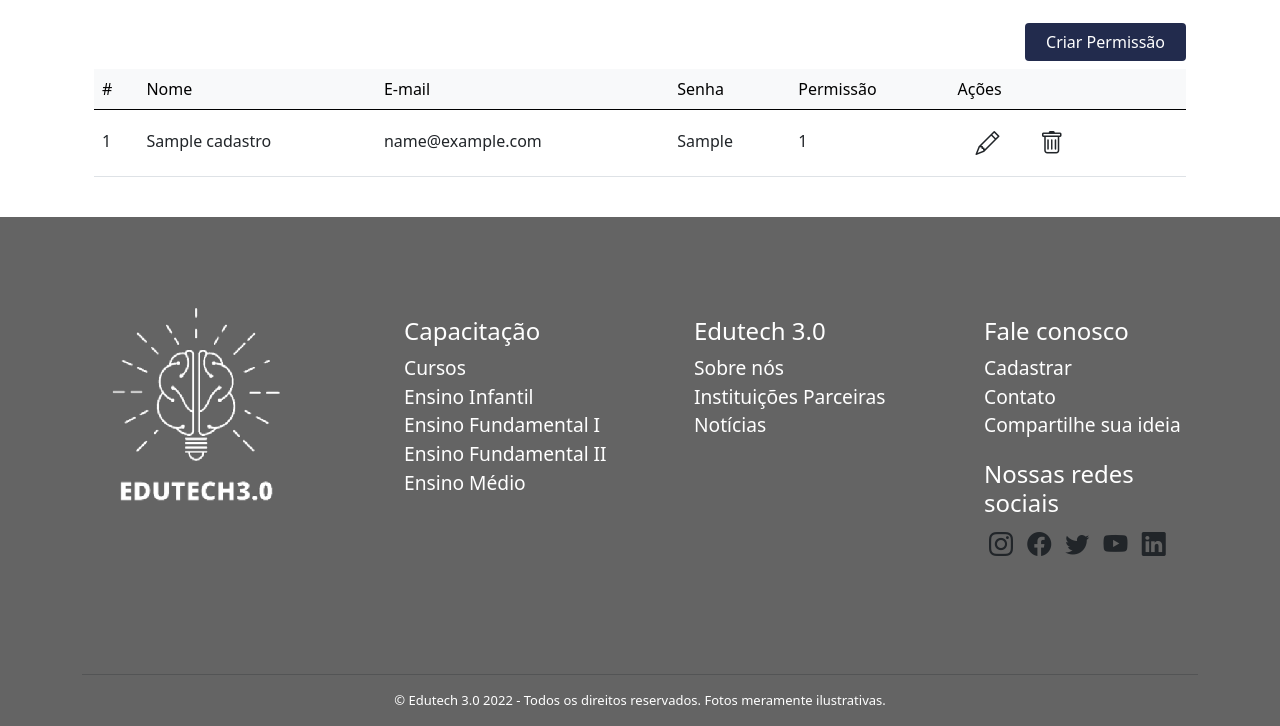
After one commit to tesouzas/site-edutech3.0, a Spring Boot app: page /cadastro in a window 1280 px wide. The commit adds this page. Shown: the part 641-1367 px from the top of the page. Run offline with Spring Boot 4, Linux system fonts and the light colour scheme; tables that the repository leaves empty hold one stand-in row (values such as "Sample post"); some libraries are stand-ins or nearby versions.

Commit message:
Conclusão do backend de cadastro

```diff
--- /dev/null
+++ b/src/main/java/br/com/edutech30/controllers/CadastroController.java
@@ -0,0 +1,81 @@
+package br.com.edutech30.controllers;
+
+import java.util.List;
+
+import org.springframework.beans.factory.annotation.Autowired;
+import org.springframework.stereotype.Controller;
+import org.springframework.web.bind.annotation.GetMapping;
+import org.springframework.web.bind.annotation.PathVariable;
+import org.springframework.web.bind.annotation.PostMapping;
+import org.springframework.web.bind.annotation.RequestMapping;
+import org.springframework.web.servlet.ModelAndView;
+
+import br.com.edutech30.model.Cadastro;
+import br.com.edutech30.repository.CadastroRepository;
+
+@Controller
+@RequestMapping("/cadastro")
+public class CadastroController {
+
+	@Autowired
+	private CadastroRepository cadastroRepository;
+
+	@GetMapping
+	public ModelAndView listar() {
+		ModelAndView modelAndView = new ModelAndView("cadastro/listar");
+
+		List<Cadastro> cadastros = cadastroRepository.findAll();
+		modelAndView.addObject("cadastros", cadastros);
+
+		return modelAndView;
+	}
+
+	@GetMapping("/cadastrar")
+	public ModelAndView cadastrar() {
+		ModelAndView modelAndView = new ModelAndView("cadastro/cadastro");
+
+		modelAndView.addObject("cadastro", new Cadastro());
+
+		return modelAndView;
+	}
+
+	@PostMapping("/cadastrar")
+	public ModelAndView cadastrar(Cadastro cadastro) {
+
+		ModelAndView modelAndView = new ModelAndView("redirect:/cadastro");
+
+		cadastroRepository.save(cadastro);
+
+		return modelAndView;
+	}
+
+	@GetMapping("/{id}/excluir")
+	public ModelAndView excluir(@PathVariable("id") Long id) {
+
+		ModelAndView modelAndView = new ModelAndView("redirect:/cadastro");
+
+		cadastroRepository.deleteById(id);
+
+		return modelAndView;
+
+	}
+
+	@GetMapping("/{id}/editar")
+	public ModelAndView editar(@PathVariable Long id) {
+		ModelAndView modelAndView = new ModelAndView("cadastro/edicao");
+
+		Cadastro cadastro = cadastroRepository.getById(id);
+		modelAndView.addObject("cadastro", cadastro);
+
+		return modelAndView;
+	}
+
+	@PostMapping("/{id}/editar")
+	public ModelAndView editar(Cadastro cadastro) {
+		ModelAndView modelAndView = new ModelAndView("redirect:/cadastro");
+		cadastroRepository.save(cadastro);
+
+		return modelAndView;
+	}
+
+}
--- a/src/main/java/br/com/edutech30/controllers/PermissaoController.java
+++ b/src/main/java/br/com/edutech30/controllers/PermissaoController.java
@@ -64,7 +64,7 @@ public class PermissaoController {
 	public ModelAndView editar(@PathVariable Long id) {
 		ModelAndView modelAndView = new ModelAndView("permissao/edicao");
 
-		Permissao permissao = new Permissao();
+		Permissao permissao = permissaoRepository.getById(id);
 		modelAndView.addObject("permissao", permissao);
 
 		return modelAndView;
--- /dev/null
+++ b/src/main/resources/templates/cadastro/listar.html
@@ -0,0 +1,179 @@
+<!DOCTYPE html>
+<html>
+
+<head>
+	<meta charset="UTF-8">
+    <meta http-equiv="X-UA-Compatible" content="IE=edge">
+    <meta name="viewport" content="width=device-width, initial-scale=1.0">
+    <link rel="icon" href="./img/Ilustração_Sem_Título1.png" type="image/png" />
+    <title>Edutech 3.0</title>
+    <link rel="stylesheet" href="./css/reset.css">
+
+    <link href="https://cdn.jsdelivr.net/npm/bootstrap@5.0.2/dist/css/bootstrap.min.css" rel="stylesheet"
+        integrity="sha384-EVSTQN3/azprG1Anm3QDgpJLIm9Nao0Yz1ztcQTwFspd3yD65VohhpuuCOmLASjC" crossorigin="anonymous">
+
+    <link rel="preconnect" href="https://fonts.googleapis.com">
+    <link rel="preconnect" href="https://fonts.gstatic.com" crossorigin>
+    <link href="https://fonts.googleapis.com/css2?family=Pacifico&display=swap" rel="stylesheet">
+
+    <link rel="stylesheet" href="https://cdn.jsdelivr.net/npm/bootstrap-icons@1.9.1/font/bootstrap-icons.css">
+
+    <link rel="stylesheet" href="./css/style.css">
+</head>
+
+<body>
+	<header>
+		<nav class="navbar navbar-expand-lg fixed-top">
+			<div class="container-fluid">
+				<a class="navbar-brand" href="/"><img class="" src="./img/Ilustração_Sem_Título1.png"
+						alt="Logomarca"></a>
+				<button class="navbar-toggler" type="button" data-bs-toggle="collapse"
+					data-bs-target="#navbarNavDropdown" aria-controls="navbarNavDropdown" aria-expanded="false"
+					aria-label="Toggle navigation">
+					<span class="navbar-toggler-icon d-flex justify-content-center align-items-center"><i
+							class="bi bi-list"></i></span>
+				</button>
+				<section class="collapse navbar-collapse justify-content-center" id="navbarNavDropdown">
+					<ul class="navbar-nav">
+						<li class="nav-item dropdown"><a class="nav-link dropdown-toggle" href="#"
+								id="navbarDropdownMenuLink" role="button" data-bs-toggle="dropdown"
+								aria-expanded="false"> Trilhas de
+								capacitação </a>
+							<ul class="dropdown-menu" aria-labelledby="navbarDropdownMenuLink">
+								<li><a class="dropdown-item" href="#">Cursos</a></li>
+								<li><a class="dropdown-item" href="./views/infantil/index.html">Infantil</a></li>
+								<li><a class="dropdown-item" href="./views/fund_I/index.html">Fundamental I</a></li>
+								<li><a class="dropdown-item" href="./views/fund_II/index.html">Fundamental II</a></li>
+								<li><a class="dropdown-item" href="./views/medio/index.html">Médio</a></li>
+							</ul>
+						</li>
+						<li class="nav-item dropdown"><a class="nav-link dropdown-toggle" href="#"
+								id="navbarDropdownMenuLink" role="button" data-bs-toggle="dropdown"
+								aria-expanded="false"> Edutech3.0 </a>
+							<ul class="dropdown-menu" aria-labelledby="navbarDropdownMenuLink">
+								<li><a class="dropdown-item" href="./views/sobreNos/index.html">Sobre nós</a></li>
+								<li><a class="dropdown-item" href="#">Instituições
+										parceiras</a></li>
+								<li><a class="dropdown-item" href="#">Notícias</a></li>
+							</ul>
+						</li>
+						<li class="nav-item dropdown"><a class="nav-link dropdown-toggle" href="#"
+								id="navbarDropdownMenuLink" role="button" data-bs-toggle="dropdown"
+								aria-expanded="false"> Fale conosco
+							</a>
+							<ul class="dropdown-menu" aria-labelledby="navbarDropdownMenuLink">
+								<li><a class="dropdown-item" href="./views/cadastro/index.html">Cadastrar</a></li>
+								<li><a class="dropdown-item" href="./views/enviarMaterial/index.html">Compartilhe sua
+										ideia</a></li>
+								<li><a class="dropdown-item" href="./views/contato/index.html">Contato</a></li>
+								<li><a class="dropdown-item" href="./permissoes">Permissões</a></li>
+							</ul>
+						</li>
+					</ul>
+				</section>
+				<div class="d-flex justify-content-end align-items-center mb-3">
+					<a type="submit" class="btn botao" href="./login.html">ENTRAR</a>
+				</div>
+			</div>
+		</nav>
+	</header>
+
+	<main>
+		<div>
+			<img class="banner"
+				src="https://revistaazul.voeazul.com.br/wp-content/uploads/2022/04/azul-praias-do-nordeste-2.jpeg"
+				alt="">
+		</div>
+		<div class="container p-4">
+			<div class="d-flex justify-content-end">
+				<a th:href="@{/cadastro/cadastrar}" class="btn botao mb-2">
+					Criar Permissão </a>
+			</div>
+			<table class="table table-responsive table-hover">
+				<thead class="table-light">
+					<tr>
+						<th scope="col">#</th>
+						<th scope="col">Nome</th>
+						<th scope="col">E-mail</th>
+						<th scope="col">Senha</th>
+						<th scope="col">Permissão</th>
+						<th scope="col">Ações</th>
+					</tr>
+				</thead>
+				<tbody>
+					<tr th:each="cadastro : ${cadastros}">
+							<th scope="row" th:text="${cadastro.id}"></th>
+							<td th:text="${cadastro.nome}"></td>
+							<td th:text="${cadastro.email}"></td>
+							<td th:text="${cadastro.senha}"></td>
+							<td th:text="${cadastro.permissao}"></td>
+							<td>
+								<a th:href="@{/cadastro/{id}/editar (id=${cadastro.id})}" class="btn" title="Editar">
+									<i class="bi bi-pencil"></i>
+								</a>
+								<a th:href="@{/cadastro/{id}/excluir (id=${cadastro.id})}" class="btn" title="Excluir"
+									onclick="return confirm('Tem certeza que deseja excluir este cadastro?');">
+									<i class="bi bi-trash"></i>
+								</a>
+							</td>
+						</tr>
+				</tbody>
+			</table>
+		</div>
+	</main>
+
+
+	<footer class="bg-footer">
+        <div class="container">
+            <section class="row section-footer">
+                <article class="col-sm d-flex justify-content-center">
+                    <a class="navbar-brand" href="#"><img src="./img/img-footer.png" alt="Logomarca"></a>
+                </article>
+                <article class="col-sm section-footer-article">
+                    <ul>
+                        <h4>Capacitação</h4>
+                        <li><a href="#">Cursos</a></li>
+                        <li><a href="./infantil.html">Ensino Infantil</a></li>
+                        <li><a href="./fund_I.html"> Ensino Fundamental I</a></li>
+                        <li><a href="./fund_II.html">Ensino Fundamental II</a></li>
+                        <li><a href="./medio.html">Ensino Médio</a></li>
+                    </ul>
+                </article>
+                <article class="col-sm section-footer-article">
+                    <ul>
+                        <h4>Edutech 3.0</h4>
+                        <li><a href="sobreNos.html">Sobre nós</a></li>
+                        <li><a href="#">Instituições Parceiras</a></li>
+                        <li><a href="#">Notícias</a></li>
+                    </ul>
+                </article>
+                <article class="col-sm section-footer-article">
+                    <ul>
+                        <h4>Fale conosco</h4>
+                        <li><a href="./cadastro.html">Cadastrar</a></li>
+                        <li><a href="./contato.html">Contato</a></li>
+                        <li><a href="./enviarMaterial.html">Compartilhe sua ideia</a></li>
+                        <li>
+                            <h4>Nossas redes sociais</h4>
+                        </li>
+                        <a href="#"><i class="bi bi-instagram" id="instagram"></i></a>
+                        <a href="#"><i class="bi bi-facebook" id="facebook"></i></a>
+                        <a href="#"><i class="bi bi-twitter" id="twitter"></i></a>
+                        <a href="#"><i class="bi bi-youtube" id="youtube"></i></a>
+                        <a href="#"><i class="bi bi-linkedin" id="linkedin"></i></a>
+                    </ul>
+                </article>
+            </section>
+            <hr>
+            <div class="d-flex justify-content-center">
+                <p id="fonte">&copy; Edutech 3.0 2022 - Todos os direitos reservados. Fotos meramente ilustrativas.</p>
+            </div>
+        </div>
+    </footer>
+	<script src="../assets/js/script.js"></script>
+	<script src="https://cdn.jsdelivr.net/npm/bootstrap@5.0.2/dist/js/bootstrap.bundle.min.js"
+		integrity="sha384-MrcW6ZMFYlzcLA8Nl+NtUVF0sA7MsXsP1UyJoMp4YLEuNSfAP+JcXn/tWtIaxVXM"
+		crossorigin="anonymous"></script>
+</body>
+
+</html>
--- a/src/main/resources/templates/index.html
+++ b/src/main/resources/templates/index.html
@@ -65,7 +65,8 @@
                                 Fale conosco
                             </a>
                             <ul class="dropdown-menu" aria-labelledby="navbarDropdownMenuLink">
-                                <li><a class="dropdown-item" href="./views/cadastro/index.html">Cadastrar</a></li>
+                                <li><a class="dropdown-item" href="./cadastrar">Cadastrar</a></li>
+                                <li><a class="dropdown-item" href="./cadastro">Listar cadastros</a></li>
                                 <li><a class="dropdown-item" href="./views/enviarMaterial/index.html">Compartilhe sua ideia</a></li>
                                 <li><a class="dropdown-item" href="./views/contato/index.html">Contato</a></li>
                                 <li><a class="dropdown-item" href="./permissao">Permissões</a></li>
--- a/src/main/resources/templates/permissao/edicao.html
+++ b/src/main/resources/templates/permissao/edicao.html
@@ -89,11 +89,11 @@
 			<h2 class="text-center fonte-especial">Atualizar</h2>
 			<div class="form-group mb-3">
 				<label for="id" class="form-label"> ID </label> <input type="text" id="id" name="id"
-					class="form-control" value="" th:text="${permissao.id}" disabled />
+					class="form-control" th:value="${permissao.id}" disabled />
 			</div>
 			<div class="form-group mb-3">
 				<label for="tipo" class="form-label"> TIPO </label> <input type="text" id="tipo" name="tipo"
-					class="form-control" value="" th:text="${permissao.tipo}" />
+					class="form-control" value="" th:value="${permissao.tipo}" />
 			</div>
 
 			<button type="submit" class="btn botao">Atualizar</button>
```
Also changed, not shown: src/main/java/br/com/edutech30/model/Cadastro.java (added, +110 -0 lines), src/main/java/br/com/edutech30/repository/CadastroRepository.java (added, +9 -0 lines), src/main/resources/templates/cadastro/cadastro.html (added, +140 -0 lines), src/main/resources/templates/cadastro/edicao.html (added, +144 -0 lines).
